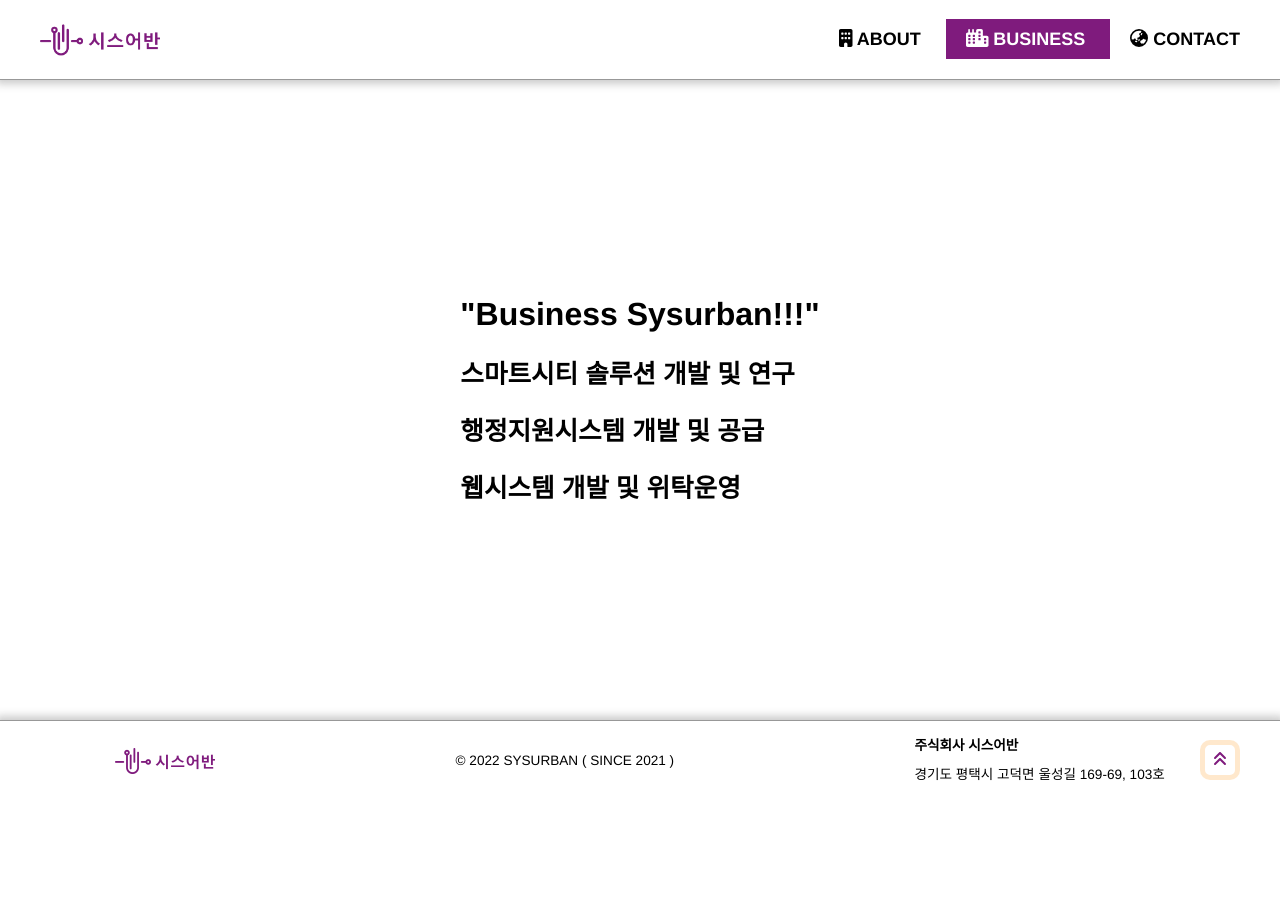
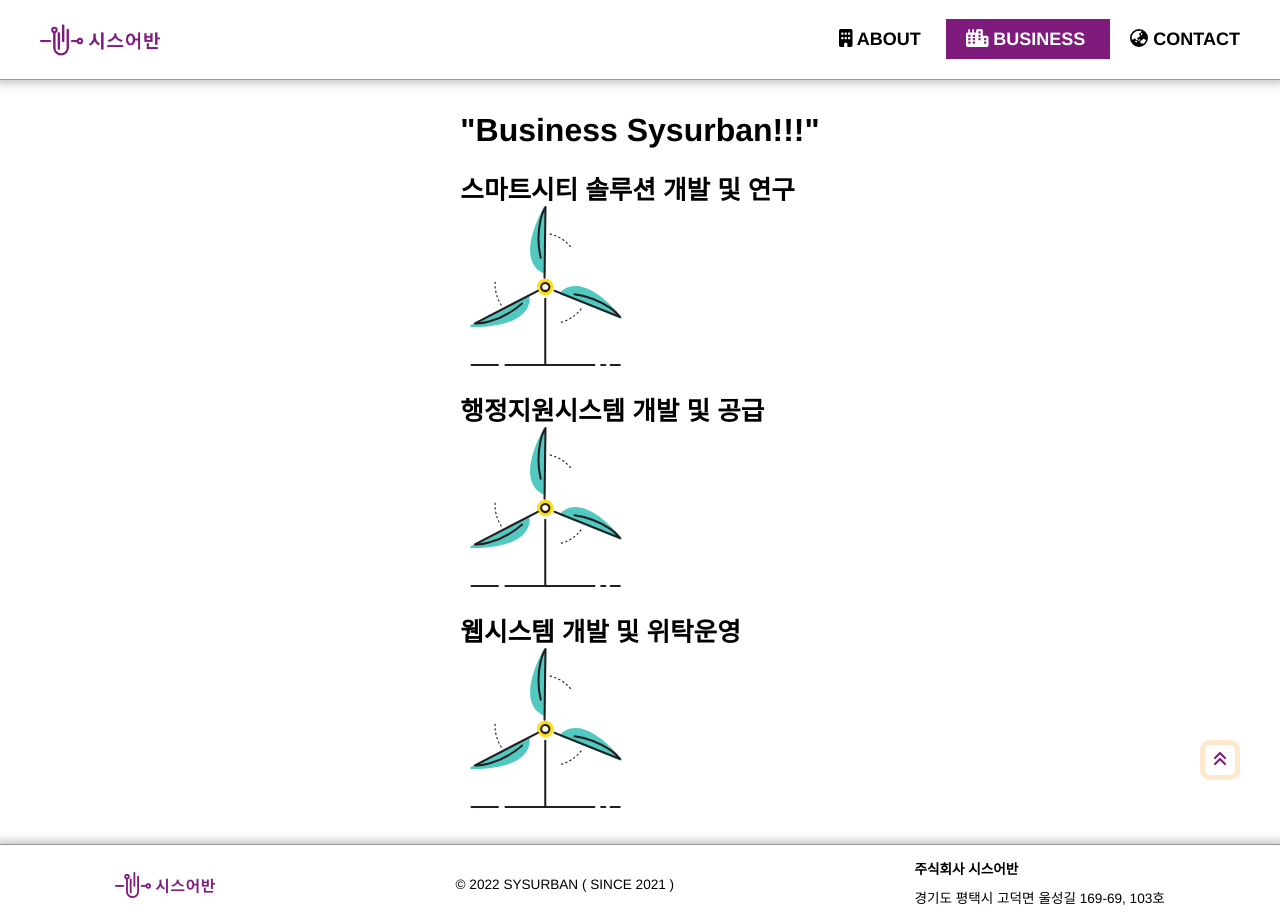
Before and after one commit to k-jin-yoon/sysurban.com, a Next.js app: page /business in a window 1280 px wide. Before the commit the page ends 800 px from the top, so only its background shows below. Built offline with nearby package versions, Linux system fonts and the light colour scheme.

Commit message:
business 준비

```diff
--- a/pages/business.js
+++ b/pages/business.js
@@ -1,6 +1,14 @@
 import Seo from "../components/Seo";
+// import Windmill from "../public/images/windmill.svg"
+import Image from 'next/image'
+import { useEffect, useState } from "react";
 
 export default function Business(){
+    let [bgMode, setBgMode] = useState(true)
+    useEffect(() => {
+        const systemPrefersDark = window.matchMedia("(prefers-color-scheme: dark)").matches;
+        setBgMode(systemPrefersDark)
+    })
     return (
         <div className="container">
             <Seo title="Business" />
@@ -8,14 +16,29 @@ export default function Business(){
             {/* 스마트시티 관련 시스템 개발 및 연구 */}
             <div className="smartcity">
                 <h2>스마트시티 솔루션 개발 및 연구</h2>
+                {
+                    bgMode === true
+                    ? <Image src="/images/windmill_white.svg" alt="windmill" className="cls-3" width={172} height={160}/>
+                    : <Image src="/images/windmill.svg" alt="windmill" className="cls-3" width={172} height={160}/>
+                }
             </div>
             {/* 행정지원시스템 개발 및 공급업 */}
             <div className="administration">
                 <h2>행정지원시스템 개발 및 공급</h2>
+                {
+                    bgMode === true
+                    ? <Image src="/images/windmill_white.svg" alt="windmill" className="cls-3" width={172} height={160}/>
+                    : <Image src="/images/windmill.svg" alt="windmill" className="cls-3" width={172} height={160}/>
+                }
             </div>
             {/* 생산 제품 및 디자인 등등등 */}
             <div className="product">
                 <h2>웹시스템 개발 및 위탁운영</h2>
+                {
+                    bgMode === true
+                    ? <Image src="/images/windmill_white.svg" alt="windmill" className="cls-3" width={172} height={160}/>
+                    : <Image src="/images/windmill.svg" alt="windmill" className="cls-3" width={172} height={160}/>
+                }
             </div>
             <style jsx>{`
                 .container {
```
Also changed, not shown: public/images/windmill.svg (added), public/images/windmill_white.svg (added).
